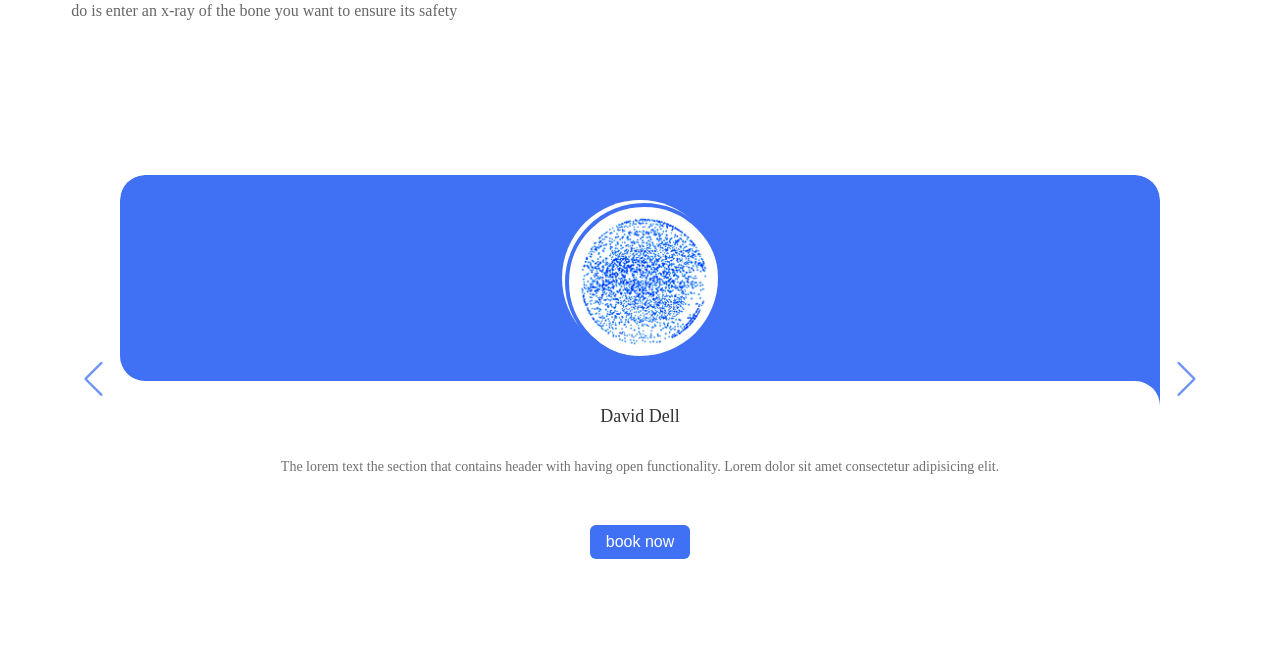
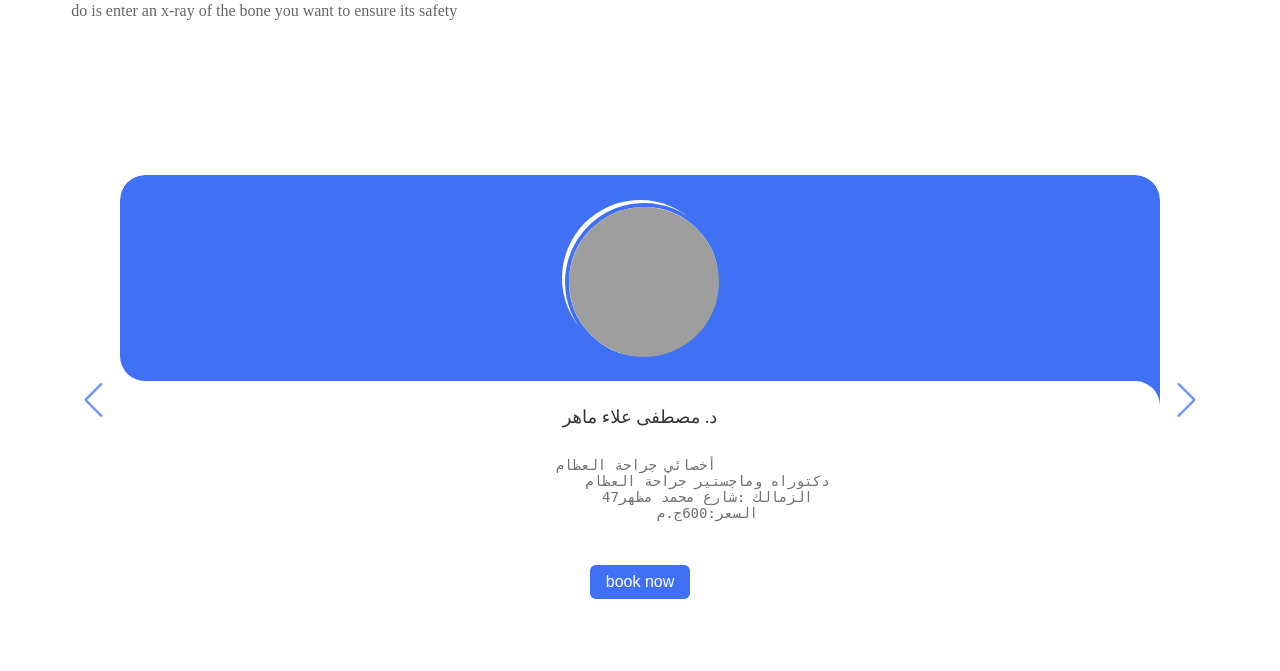
Before and after one commit to jrfares/Bone-fracture-detection-using-deep-learning, a Flask app: page /doctors in a window 1280 px wide. Shown: the part 402-1073 px from the top of the page. Before the commit the page ends 961 px from the top, so only its background shows below. Run offline with Flask 3, Linux system fonts and the light colour scheme; grey boxes are pictures that could not be loaded.

Commit message:
Update doc.html
Create cards section for doctors with pagination and responsive for all screans

```diff
--- a/templates/doc.html
+++ b/templates/doc.html
@@ -50,13 +50,17 @@
             <div class="image-content">
               <span class="overlay"></span>
               <div class="card-image">
-                <img src="/static/css/logo.png" alt="" class="card-img">
+                <img src="https://cdn-dr-images.vezeeta.com/Assets/Images/SelfServiceDoctors/ENT26f0c7c2491ca759/Profile/150/doctor-moustafa--maher-orthopedics_20240921230303830.jpg" class="card-img">
+
               </div>
             </div>
             <div class="card-content">
-              <h2 class="name">David Dell</h2>
-              <p class="description">The lorem text the section that contains header with having open functionality. Lorem
-                dolor sit amet consectetur adipisicing elit.</p>
+              <h2 class="name">د. مصطفى علاء ماهر</h2>
+              <pre class="description">أخصائي جراحة العظام
+                دكتوراه وماجستير جراحة العظام
+                الزمالك :شارع محمد مظهر47
+                السعر:600ج.م
+              </pre>
               <button class="button">book now</button>
             </div>
           </div>
@@ -64,13 +68,17 @@
             <div class="image-content">
               <span class="overlay"></span>
               <div class="card-image">
-                <img src="/static/css/logo.png" alt="" class="card-img">
+                <img src="https://cdn-dr-images.vezeeta.com/Assets/Images/SelfServiceDoctors/ENTf0c887f098816dbc/Profile/150/tarek-torky-orthopedics_20240203110742629.jpg" class="card-img">
+
               </div>
             </div>
             <div class="card-content">
-              <h2 class="name">David Dell</h2>
-              <p class="description">The lorem text the section that contains header with having open functionality. Lorem
-                dolor sit amet consectetur adipisicing elit.</p>
+              <h2 class="name">د. طارق التركي</h2>
+              <pre class="description">أخصائي جراحة العظام
+                دكتوراه وماجستير جراحة العظام
+                الزمالك :شارع محمد مظهر47
+                السعر:600ج.م
+              </pre>
               <button class="button">book now</button>
             </div>
           </div>
@@ -78,13 +86,17 @@
             <div class="image-content">
               <span class="overlay"></span>
               <div class="card-image">
-                <img src="/static/css/logo.png" alt="" class="card-img">
+                 <img src="https://cdn-dr-images.vezeeta.com/Assets/Images/SelfServiceDoctors/ENT3f9bf2/Profile/150/doctor-ali-osama-dawoud-orthopedics_20200819133647513.jpg" class="card-img" >
+
               </div>
             </div>
             <div class="card-content">
-              <h2 class="name">David Dell</h2>
-              <p class="description">The lorem text the section that contains header with having open functionality. Lorem
-                dolor sit amet consectetur adipisicing elit.</p>
+              <h2 class="name"> د.إبراهيم مندور</h2>
+              <pre class="description">أخصائي جراحة العظام
+                دكتوراه وماجستير جراحة العظام
+                الزمالك :شارع محمد مظهر47
+                السعر:600ج.م
+              </pre>
               <button class="button">book now</button>
             </div>
           </div>
@@ -92,13 +104,16 @@
             <div class="image-content">
               <span class="overlay"></span>
               <div class="card-image">
-                <img src="/static/css/logo.png" alt="" class="card-img">
+                <img src="https://cdn-dr-images.vezeeta.com/Assets/Images/SelfServiceDoctors/ENT2b6a851650687634/Profile/150/doctor-gamal-hosny-abdelmaksoud--orthopedics_20210905141037922.jpg" alt="" class="card-img">
               </div>
             </div>
             <div class="card-content">
-              <h2 class="name">David Dell</h2>
-              <p class="description">The lorem text the section that contains header with having open functionality. Lorem
-                dolor sit amet consectetur adipisicing elit.</p>
+              <h2 class="name">د.جمال حسني عبد المقصود</h2>
+              <pre class="description">أخصائي جراحة العظام
+                دكتوراه وماجستير جراحة العظام
+                الزمالك :شارع محمد مظهر47
+                السعر:600ج.م
+              </pre>
               <button class="button">book now</button>
             </div>
           </div>
@@ -106,13 +121,16 @@
             <div class="image-content">
               <span class="overlay"></span>
               <div class="card-image">
-                <img src="/static/css/logo.png" alt="" class="card-img">
+                <img src="https://cdn-dr-images.vezeeta.com/Assets/Images/SelfServiceDoctors/ENT42ae22/Profile/150/clinic-elite-orthopedic--dr-mohamed-khairy-el-gamal--orthopedics_20200407113304434.jpg " alt="" class="card-img">
               </div>
             </div>
             <div class="card-content">
-              <h2 class="name">David Dell</h2>
-              <p class="description">The lorem text the section that contains header with having open functionality. Lorem
-                dolor sit amet consectetur adipisicing elit.</p>
+              <h2 class="name">د.أحمد الغندور </h2>
+              <pre class="description">أخصائي جراحة العظام
+                دكتوراه وماجستير جراحة العظام
+                الزمالك :شارع محمد مظهر47
+                السعر:600ج.م
+              </pre>
               <button class="button">book now</button>
             </div>
           </div>
@@ -120,13 +138,16 @@
             <div class="image-content">
               <span class="overlay"></span>
               <div class="card-image">
-                <img src="/static/css/logo.png" alt="" class="card-img">
+                <img src="https://cdn-dr-images.vezeeta.com/Assets/Images/SelfServiceDoctors/ENT75d09c/Profile/150/doctor-ahmed-gazar-orthopedics_20240531175426255.jpg" alt="" class="card-img">
               </div>
             </div>
             <div class="card-content">
-              <h2 class="name">David Dell</h2>
-              <p class="description">The lorem text the section that contains header with having open functionality. Lorem
-                dolor sit amet consectetur adipisicing elit.</p>
+              <h2 class="name">د.احمد جزر</h2>
+              <pre class="description">أخصائي جراحة العظام
+                دكتوراه وماجستير جراحة العظام
+                الزمالك :شارع محمد مظهر47
+                السعر:600ج.م
+              </pre>
               <button class="button">book now</button>
             </div>
           </div>
@@ -134,13 +155,16 @@
             <div class="image-content">
               <span class="overlay"></span>
               <div class="card-image">
-                <img src="/static/css/logo.png" alt="" class="card-img">
+                <img src="https://cdn-dr-images.vezeeta.com/Assets/Images/SelfServiceDoctors/ENTfd73b1bccdc1712b/Profile/150/ziyad-el-amir-orthopedics_20230625201430590.jpg"  alt="" class="card-img">
               </div>
             </div>
             <div class="card-content">
-              <h2 class="name">David Dell</h2>
-              <p class="description">The lorem text the section that contains header with having open functionality. Lorem
-                dolor sit amet consectetur adipisicing elit.</p>
+              <h2 class="name">د. زياد الأمير</h2>
+              <pre class="description">أخصائي جراحة العظام
+                دكتوراه وماجستير جراحة العظام
+                الزمالك :شارع محمد مظهر47
+                السعر:600ج.م
+              </pre>
               <button class="button">book now</button>
             </div>
           </div>
@@ -148,13 +172,16 @@
             <div class="image-content">
               <span class="overlay"></span>
               <div class="card-image">
-                <img src="/static/css/logo.png"alt="" class="card-img">
+                <img src="https://cdn-dr-images.vezeeta.com/Assets/Images/SelfServiceDoctors/ENT5c77d332c85044a1/Profile/150/doctor-ayman-eltanany-orthopedics_20250120113328284.jpg"alt="" class="card-img">
               </div>
             </div>
             <div class="card-content">
-              <h2 class="name">David Dell</h2>
-              <p class="description">The lorem text the section that contains header with having open functionality. Lorem
-                dolor sit amet consectetur adipisicing elit.</p>
+              <h2 class="name">د.ايمن الطناني</h2>
+              <pre class="description">أخصائي جراحة العظام
+                دكتوراه وماجستير جراحة العظام
+                الزمالك :شارع محمد مظهر47
+                السعر:600ج.م
+              </pre>
               <button class="button">book now</button>
             </div>
           </div>
@@ -162,13 +189,16 @@
             <div class="image-content">
               <span class="overlay"></span>
               <div class="card-image">
-                <img src="/static/css/logo.png" alt="" class="card-img">
+                <img src="https://cdn-dr-images.vezeeta.com/Assets/Images/SelfServiceDoctors/ENT7647548630d4ac6b/Profile/150/specialist-ahmad-arfa-orthopedics_20250222133856206.jpg" alt="" class="card-img">
               </div>
             </div>
             <div class="card-content">
-              <h2 class="name">David Dell</h2>
-              <p class="description">The lorem text the section that contains header with having open functionality. Lorem
-                dolor sit amet consectetur adipisicing elit.</p>
+              <h2 class="name">د.أحمد عرفة</h2>
+              <pre class="description">أخصائي جراحة العظام
+                دكتوراه وماجستير جراحة العظام
+                الزمالك :شارع محمد مظهر47
+                السعر:600ج.م
+              </pre>
               <button class="button">book now</button>
             </div>
           </div>
```
